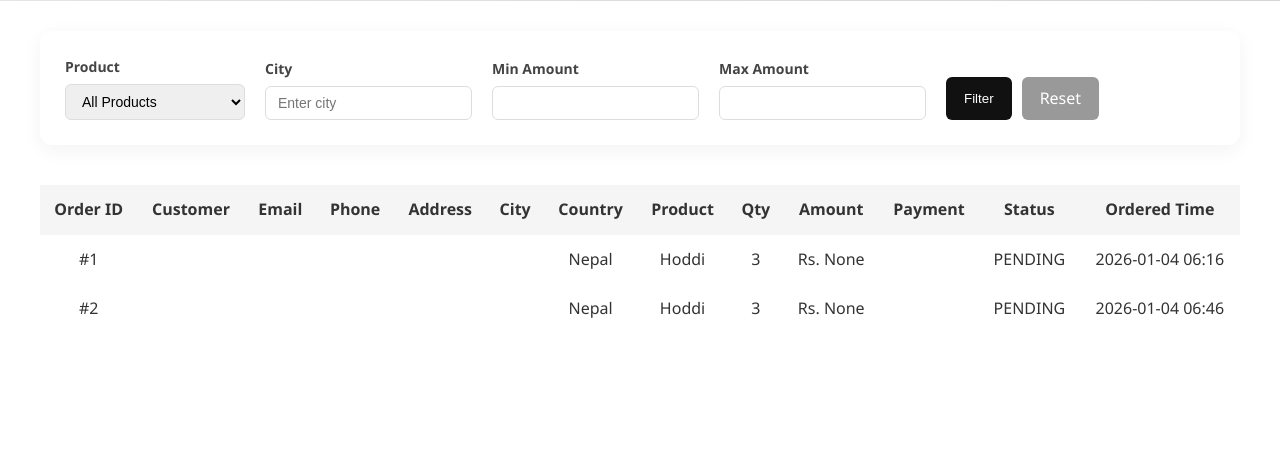
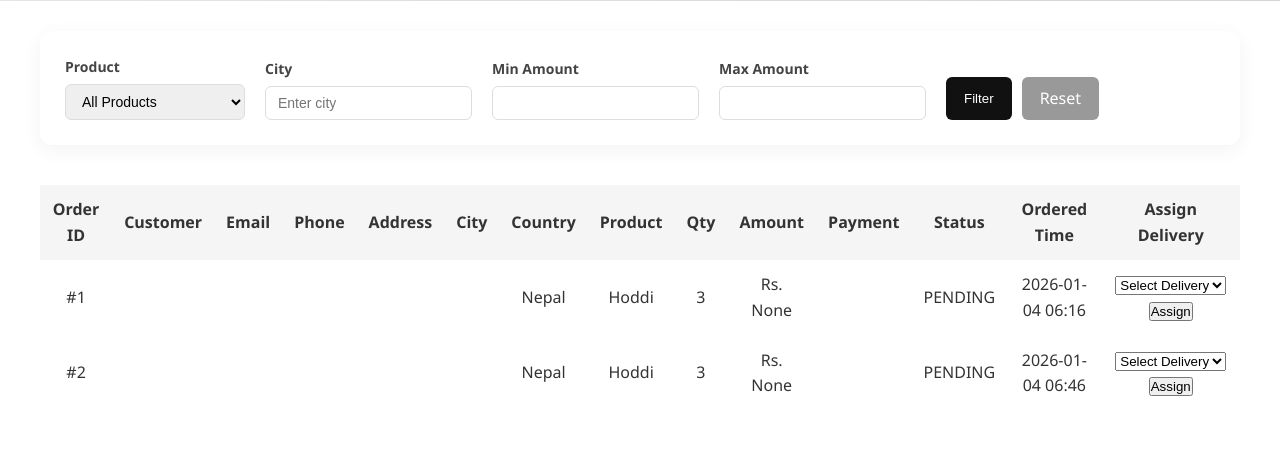
Before and after one commit to Bibash02/Advanced-E-Commerce-Platform, a Django app: template templates/supplier_ordered.html in a window 1280 px wide. Shown: the part 371-822 px from the top of the page. Before the commit the page ends 689 px from the top, so only its background shows below. Run offline with Django 5.2, Linux system fonts and the light colour scheme; the template is opened without the code that fills it: values that come from a table or form of the project are taken from there, others are empty; data comes from the database, SQL or seed files in the repository.

Commit message:
update the orderd features

```diff
--- a/app/urls.py
+++ b/app/urls.py
@@ -32,6 +32,7 @@ urlpatterns = [
     path('supplier/product/reviews', supplier_product_reviews, name='supplier_product_reviews'),
     path('supplier/orders', supplier_orders, name='supplier_orders'),
     path('supplier/earnings', supplier_earning, name='supplier_earnings'),
+    path('supplier/assign-delivery/<int:order_id>', assign_delivery, name='assign_delivery'),
 
     path('supplier/blog/list', supplier_blogs, name='blog_list'),
     path('supplier/blog/add', add_blog, name='add_blog'),
--- a/project/settings.py
+++ b/project/settings.py
@@ -141,7 +141,7 @@ EMAIL_BACKEND = "django.core.mail.backends.smtp.EmailBackend"
 EMAIL_HOST = 'sandbox.smtp.mailtrap.io'
 EMAIL_HOST_USER = 'b3b8d5a8d2babb'
 EMAIL_HOST_PASSWORD = '43e89d38974a58'
-EMAIL_PORT = 2525
+EMAIL_PORT = '465'
 
 EMAIL_USE_TLS = True
 EMAIL_USE_SSL = False
--- a/templates/order_list.html
+++ b/templates/order_list.html
@@ -3,7 +3,7 @@
 <html lang="en">
 <head>
     <meta charset="UTF-8">
-    <title>Delivery Orders | Clothique</title>
+    <title>Delivery Orders | Shop Sphere</title>
 
     <!-- MAIN STYLES -->
     <link rel="stylesheet" href="{% static 'css/customer.css' %}">
--- a/templates/supplier_ordered.html
+++ b/templates/supplier_ordered.html
@@ -210,6 +210,7 @@
                 <th>Payment</th>
                 <th>Status</th>
                 <th>Ordered Time</th>
+                <th>Assign Delivery</th>
             </tr>
         </thead>
 
@@ -251,6 +252,36 @@
                 </td>
 
                 <td>{{ item.order.created_at|date:"Y-m-d H:i" }}</td>
+                <td>
+
+                {% if item.order.delivery_person %}
+
+                Assigned to <b>{{ item.order.delivery_person.username }}</b>
+
+                {% else %}
+
+                <form method="POST" action="{% url 'assign_delivery' item.order.id %}">
+                {% csrf_token %}
+
+                <select name="delivery_person" required>
+
+                <option value="">Select Delivery</option>
+
+                {% for delivery in delivery_users %}
+                <option value="{{ delivery.user.id }}">
+                {{ delivery.user.username }}
+                </option>
+                {% endfor %}
+
+                </select>
+
+                <button type="submit">Assign</button>
+
+                </form>
+
+                {% endif %}
+
+                </td>
             </tr>
         {% empty %}
             <tr>
```
Also changed, not shown: app/views.py (+29 -12 lines), templates/delivery_dashboard.html (+2 -9 lines), media/delivery_docs/2024_Nitro_Default_3840x2400_8D1BzQx.jpg (added), media/delivery_docs/2024_Nitro_option_01_3840x2400_495INOy.jpg (added), media/delivery_docs/2024_Nitro_option_02_3840x2400_KR6LgRG.jpg (added), media/delivery_docs/2024_Nitro_white_device_default_2560x1600_URNZvAZ.jpg (added), media/profile_images/2024_Nitro_white_device_default_2560x1600_LcpqpGU.jpg (added).
